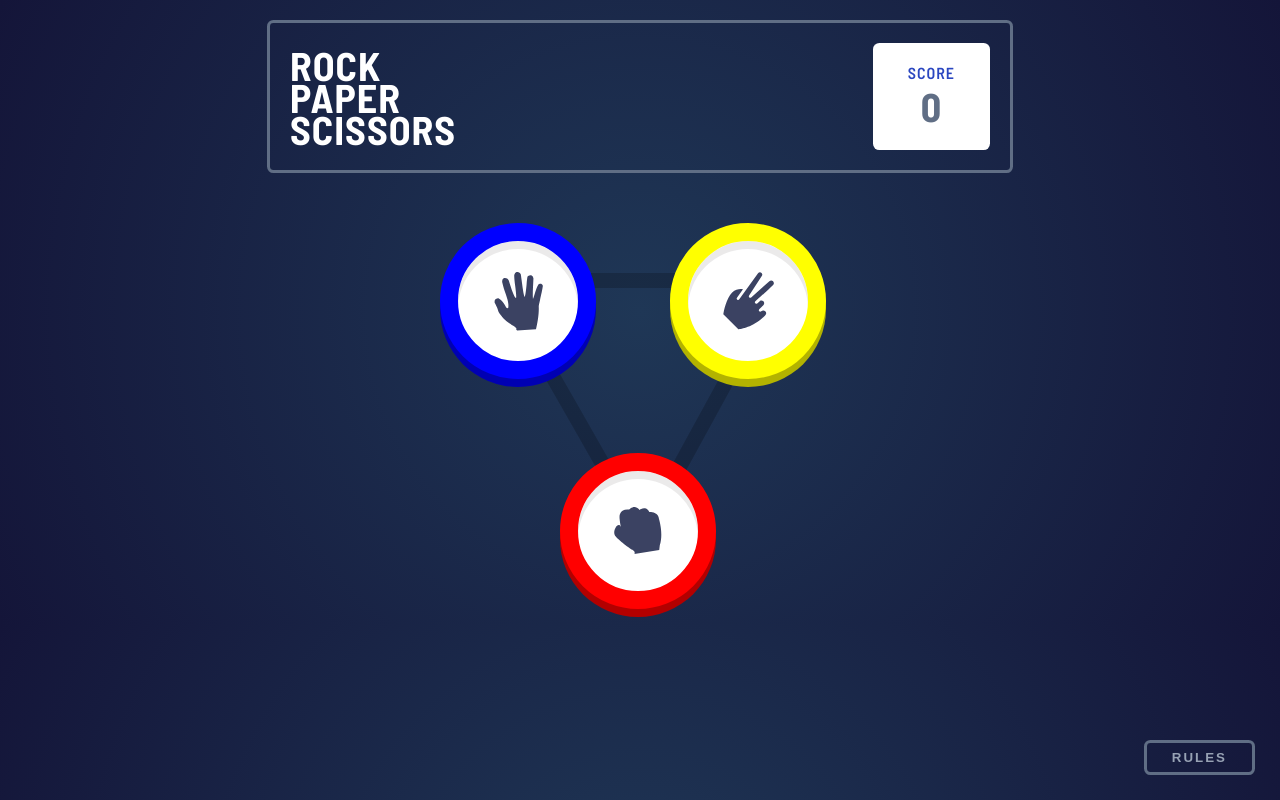
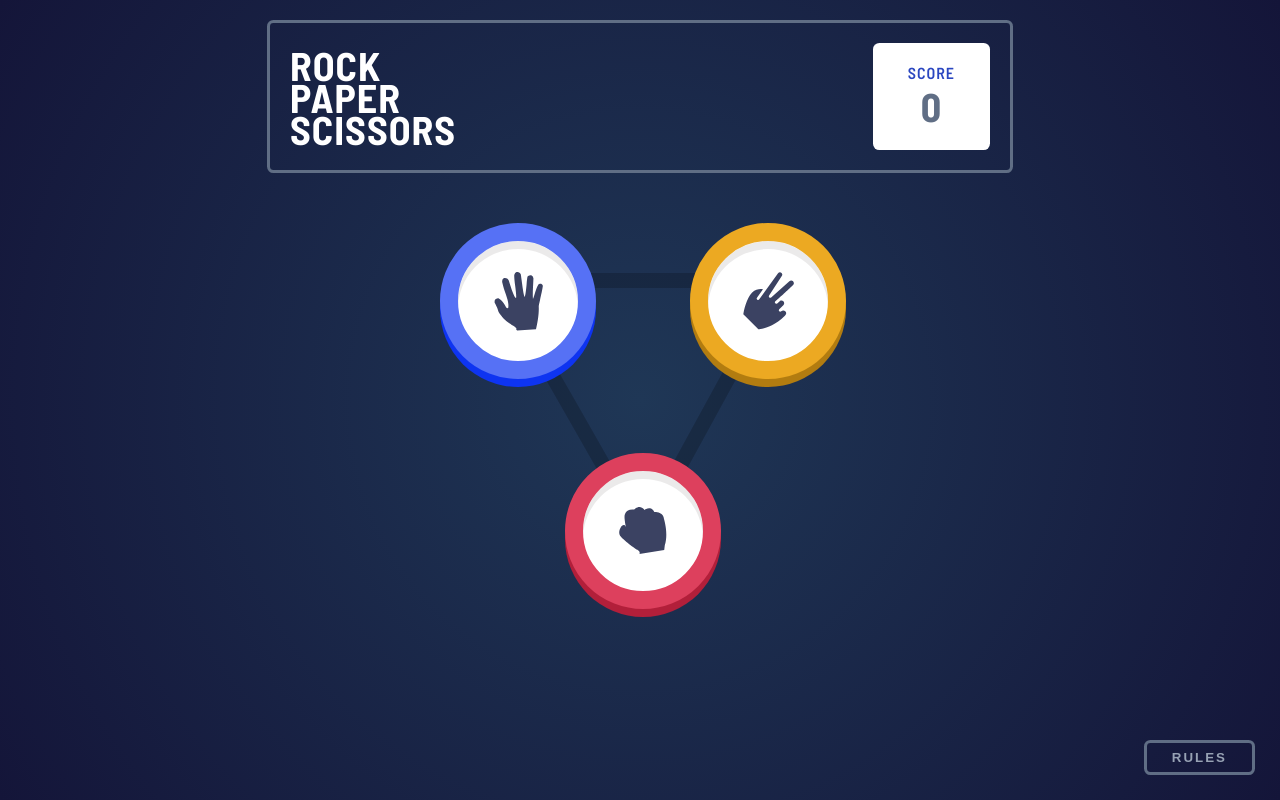
Before and after one commit to mrpeterhanley/rock-paper-scissors, a React app: page / in a window 1280 px wide. Built offline with nearby package versions, Linux system fonts and the light colour scheme.

Commit message:
Adjusted resizing

```diff
--- a/src/components/App.js
+++ b/src/components/App.js
@@ -17,19 +17,22 @@ function App() {
     const [housePick, setHousePick] = useState("");
     const [gameScore, setGameScore] = useState(0);
 
-    useEffect(() => {
+    function newHousePick() {
         const choices = ["rock", "paper", "scissors"];
         const randomChoice = choices[Math.floor((Math.random()*3))];
         setHousePick(randomChoice);
-        console.log("Set new house pick: " + randomChoice);
-    },[myPick, setMyPick, housePick, setHousePick]);
+    }
+
+    useEffect(() => {
+        newHousePick();
+    },[setMyPick]);
 
     return (
          <Router className="wrapper">
             <Header score={gameScore}/>
             <Switch className="main">
                 <Route path="/play">
-                    <Play mine={myPick} house={housePick} score={gameScore} setScore={setGameScore}/>
+                    <Play mine={myPick} house={housePick} score={gameScore} setScore={setGameScore} setHousePick={newHousePick}/>
                 </Route>
                 <Route path="/">
                     <Home setPick={setMyPick} />
--- a/src/components/Play.js
+++ b/src/components/Play.js
@@ -11,6 +11,8 @@ function Play(props) {
     const [countDown, setCountDown] = useState("3");
     const [housePickElement, setElement] = useState("");
     const [resultMessage, setResultMessage] = useState("");
+
+
 
     function playGame() {
 
@@ -81,7 +83,7 @@ function Play(props) {
             </div>
             <div className={"game__result " + (resultMessage.length? "" : "invisible")}>
                 <h3>{resultMessage}</h3>
-                <Link className="play-again__button " to="/">Play Again</Link>
+                <Link className="play-again__button " to="/" onClick={()=>(props.setHousePick())}>Play Again</Link>
             </div>
             {housePickElement? housePickElement :
                 <div className="pick">
--- a/src/css/App.scss
+++ b/src/css/App.scss
@@ -10,8 +10,16 @@ body {
   background: $background-gradient;
   color: white;
   letter-spacing: 1px;
-  text-align: center;
   box-sizing: border-box;
   margin: 0;
   padding: 0;
+  text-align: center;
 }
+
+#root {
+  display: flex;
+  flex-direction: column;
+  width: 100%;
+  min-height: 100vh;
+  align-items: center;
+}
--- a/src/css/_footer.scss
+++ b/src/css/_footer.scss
@@ -1,7 +1,5 @@
 footer {
   width: 100%;
-  position: absolute;
-  bottom: 0px;
   display: flex;
   justify-content: flex-end;
 
--- a/src/css/_header.scss
+++ b/src/css/_header.scss
@@ -1,12 +1,12 @@
 header {
   border: 3px solid $header-outline;
   border-radius: 0.4rem;
-  margin: auto;
   display: flex;
   justify-content: space-between;
   max-width: 700px;
+  width: 100%;
   padding: 20px;
-  margin-top: 20px;
+  margin: 20px 20px 50px 20px;
 
   > .header__title {
     display: flex;
--- a/src/css/_home.scss
+++ b/src/css/_home.scss
@@ -2,11 +2,12 @@
 
 .home {
   height: 400px;
+  width: 100%;
   background-size: 35%;
   background-repeat: no-repeat;
   background-position: center;
   max-width: 400px;
-  margin: 50px auto 0 auto;
+  flex: 1;
   position: relative;
 
   .triangle {
@@ -23,26 +24,30 @@
     border: 18px solid;
 
     &.home__paper {
-      transform: translateX(0px);
-      @include play-item(blue);
+      $position-x: 0px;
+      transform: translateX($position-x);
+      @include play-item($paper-color);
       &:hover {
-        transform: translateX(0px) scale(1.2);
+        transform: translateX($position-x) scale(1.2);
       }
     }
 
     &.home__scissors {
-      transform: translateX(230px);
-      @include play-item(yellow);
+      $position-x: 250px;
+      transform: translateX($position-x);
+      @include play-item($scissors-color);
       &:hover {
-        transform: translateX(230px) scale(1.2);
+        transform: translateX($position-x) scale(1.2);
       }
     }
 
     &.home__rock {
-      transform: translateX(120px) translateY(230px);
-      @include play-item(red);
+      $position-x: 125px;
+      $position-y: 230px;
+      transform: translateX($position-x) translateY($position-y);
+      @include play-item($rock-color);
       &:hover {
-        transform: translateX(120px) translateY(230px) scale(1.2);
+        transform: translateX($position-x) translateY($position-y) scale(1.2);
       }
     }
   }
--- a/src/css/_play.scss
+++ b/src/css/_play.scss
@@ -59,15 +59,15 @@
       justify-content: center;
 
       &.pick__scissors {
-        @include play-item(yellow);
+        @include play-item($scissors-color);
       }
 
       &.pick__paper {
-        @include play-item(blue);
+        @include play-item($paper-color);
       }
 
       &.pick__rock {
-        @include play-item(red);
+        @include play-item($rock-color);
       }
     }
   }
--- a/src/css/_variables.scss
+++ b/src/css/_variables.scss
@@ -3,21 +3,9 @@ $background-gradient: radial-gradient(
   rgba(31, 55, 86, 1) 0%,
   rgba(20, 21, 57, 1) 100%
 );
-$scissors-gradient: radial-gradient(
-  circle,
-  rgba(236, 158, 14, 1) 0%,
-  rgba(236, 169, 34, 1) 100%
-);
-$paper-gradient: radial-gradient(
-  circle,
-  rgba(72, 101, 244, 1) 0%,
-  rgba(86, 113, 245, 1) 100%
-);
-$rock-gradient: radial-gradient(
-  circle,
-  rgba(220, 46, 78, 1) 0%,
-  rgba(221, 64, 93, 1) 100%
-);
+$scissors-color: hsl(40, 84%, 53%);
+$paper-color: hsl(230, 89%, 65%);
+$rock-color: hsl(349, 70%, 56%);
 $dark-text: hsl(229, 25%, 31%);
 $score-text: hsl(229, 64%, 46%);
 $header-outline: hsl(217, 16%, 45%);
```
